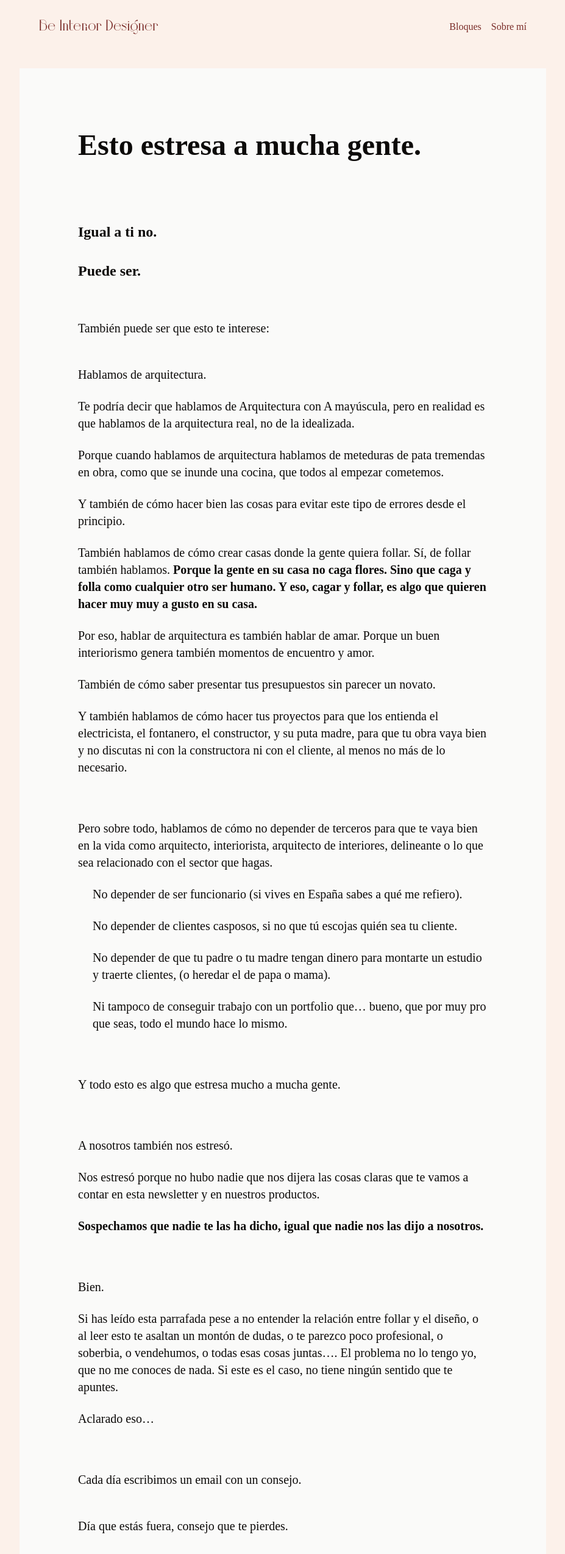
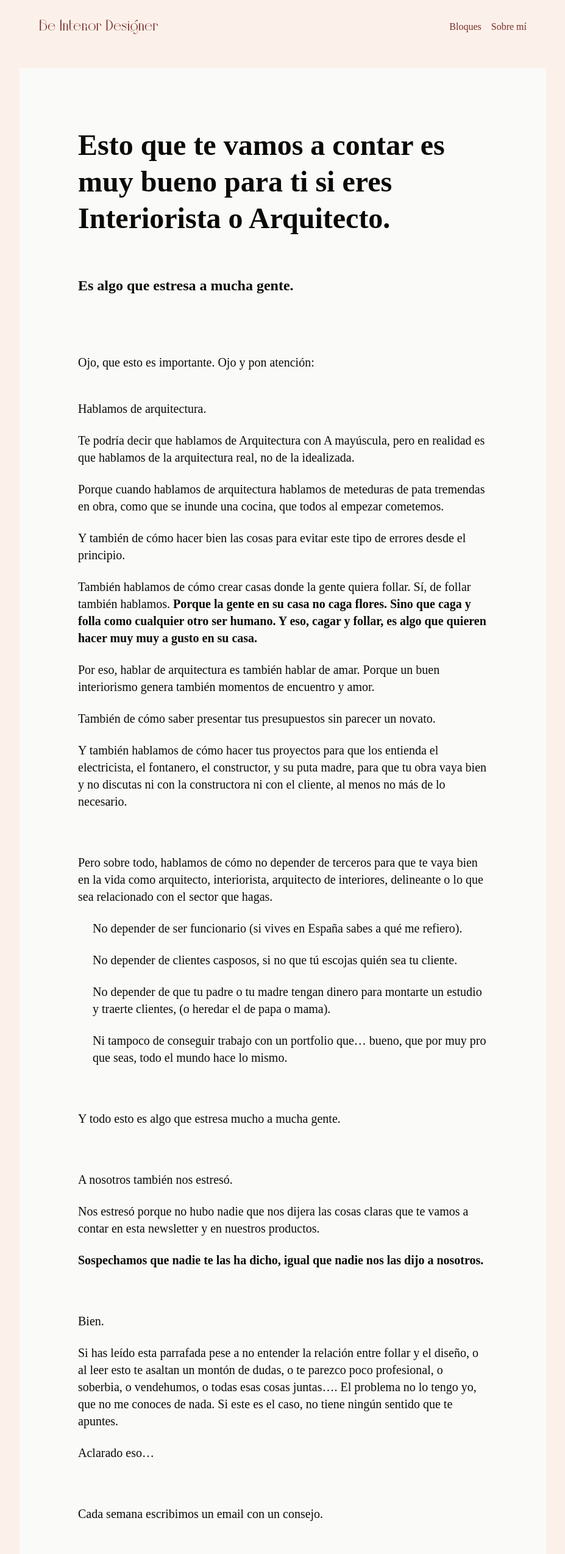
Before and after one commit to joaruibu/be-interior-designer, a Next.js app: page / in a window 1280 px wide. Shown: the top 2548 px of the page at 61% size, without its empty margins (176-1103 px from the left). Built offline with nearby package versions, Linux system fonts and the light colour scheme.

Commit message:
chore: update index form config

```diff
--- a/pages/index.js
+++ b/pages/index.js
@@ -4,26 +4,24 @@ const Home = () => {
   const FORM_DATA = {
     titleForm: "",
     textButton: "Suscribirme",
-    label: "Bloques-Bienvenida ",
-    id: "fieldtrdhily",
-    name: "cm-f-trdhily",
+    label: "Audio-bienvenida",
+    id: "fieldtridtuj",
+    name: "cm-f-tridtuj",
   };
   return (
     <div className="w-full font-playfair">
-      <div className="bg-stone-50 p-4 sm:p-24  my-12">
+      <div className="bg-stone-50 p-4 sm:p-24 my-12">
         <header>
-          <h1 className="text-4xl sm:text-5xl  sm:leading-[60px] text-left  pb-24  font-bold">
-            Esto estresa a mucha gente.
+          <h1 className="text-4xl sm:text-5xl  sm:leading-[60px] text-left  pb-16 font-bold">
+            Esto que te vamos a contar es muy bueno para ti si eres Interiorista
+            o Arquitecto.
           </h1>
         </header>
-        <h2 className="text-2xl font-semibold text-left  pb-16">
-          Igual a ti no.
-          <br></br>
-          <br></br>
-          Puede ser.
+        <h2 className="text-2xl font-semibold text-left pb-24">
+          Es algo que estresa a mucha gente.
         </h2>
 
-        <p> También puede ser que esto te interese:</p>
+        <p> Ojo, que esto es importante. Ojo y pon atención: </p>
         <br></br>
         <p>Hablamos de arquitectura.</p>
         <p>
@@ -132,9 +130,9 @@ const Home = () => {
         <p>Aclarado eso…</p>
         <br></br>
         <br></br>
-        <p>Cada día escribimos un email con un consejo. </p>
+        <p>Cada semana escribimos un email con un consejo. </p>
         <br></br>
-        <p>Día que estás fuera, consejo que te pierdes.</p>
+        <p>Semana que estás fuera, consejo que te pierdes.</p>
         <br></br>
         <p>
           Si quieres unirte a las miles de personas que los reciben, te apuntas
@@ -165,20 +163,23 @@ const Home = () => {
           bien.
         </p>
         <p>
-          Te digo que soy más maja que las pesetas porque al suscribirte
-          recibirás de regalo un archivo con más de 500 bloques de interiorismo
-          profesional.{" "}
+          Te digo que soy más maja que las pesetas porque{" "}
+          <b>al suscribirte recibirás de regalo un audio privado…</b>
         </p>
         <p>
-          Si eres un Arquitecto con A mayúscula, me dirás que no son bloques de
-          interiorismo sino de Arquitectura con A mayúscula. Bueno, yo tus
-          problemas personales no puedo solucionarlos, el motivo para el que
-          estoy aquí ya te lo he dicho arriba.{" "}
+          Es un audio privado que contiene algo que debes hacer si quieres
+          conseguir o bien más clientes, o bien que te contraten en una
+          entrevista de interiorismo o arquitectura… Algo que nadie hace...
         </p>
 
+        <p>Algo que hicimos nosotros. Y nos funcionó. Todas las veces.</p>
         <p>
-          Pero igualmente si quieres recibir estos bloques de regalo, es aquí:
+          Si eres un Arquitecto con A mayúscula, me dirás que en arquitectura es
+          diferente y blablabla. Bueno, yo tus problemas personales no puedo
+          solucionarlos, el motivo para el que estoy aquí ya te lo he dicho
+          arriba.{" "}
         </p>
+        <p>En cualquier caso, si quieres recibir este regalo, es aquí: </p>
 
         <SubscriptionForm
           titleForm={FORM_DATA.titleForm}
@@ -243,6 +244,9 @@ const Home = () => {
           Saludos cordiales
         </q>
 
+        <q className="px-6 mb-12 block">
+          Me ha encantado chic@s!!! (…) Las cosas claras! Genial!
+        </q>
         <q className="px-6 mb-12 block">Muchísimas gracias saludos</q>
         <q className="px-6 mb-12 block">muchas gracias!!!!!!!!!!!</q>
         <q className="px-6 mb-12 block">Gracias</q>
@@ -262,6 +266,10 @@ const Home = () => {
           TRABAJAR DISEÑANDO y me han bendecidooo
         </q>
 
+        <q className="font-bold px-6 mb-12 block">
+          El audio privado, es un puntazo!! Estoy creándolo con la casa en donde
+          vivo
+        </q>
         <q className="px-6 mb-12 block">
           muchas gracias por su aporte sos muy amable
         </q>
@@ -278,8 +286,8 @@ const Home = () => {
         <br></br>
         <p>
           En cualquier caso, si tú también quieres recibir nuestro aporte con un
-          consejo diario de arquitectura, y probar los bloques de los que hablan
-          los que ya están dentro… para apuntarte es abajo:{" "}
+          consejo a la seman de arquitectura, y recibir el audio del que hablan
+          los que ya están dentro… para apuntarte es abajo:
         </p>
 
         <SubscriptionForm
```
